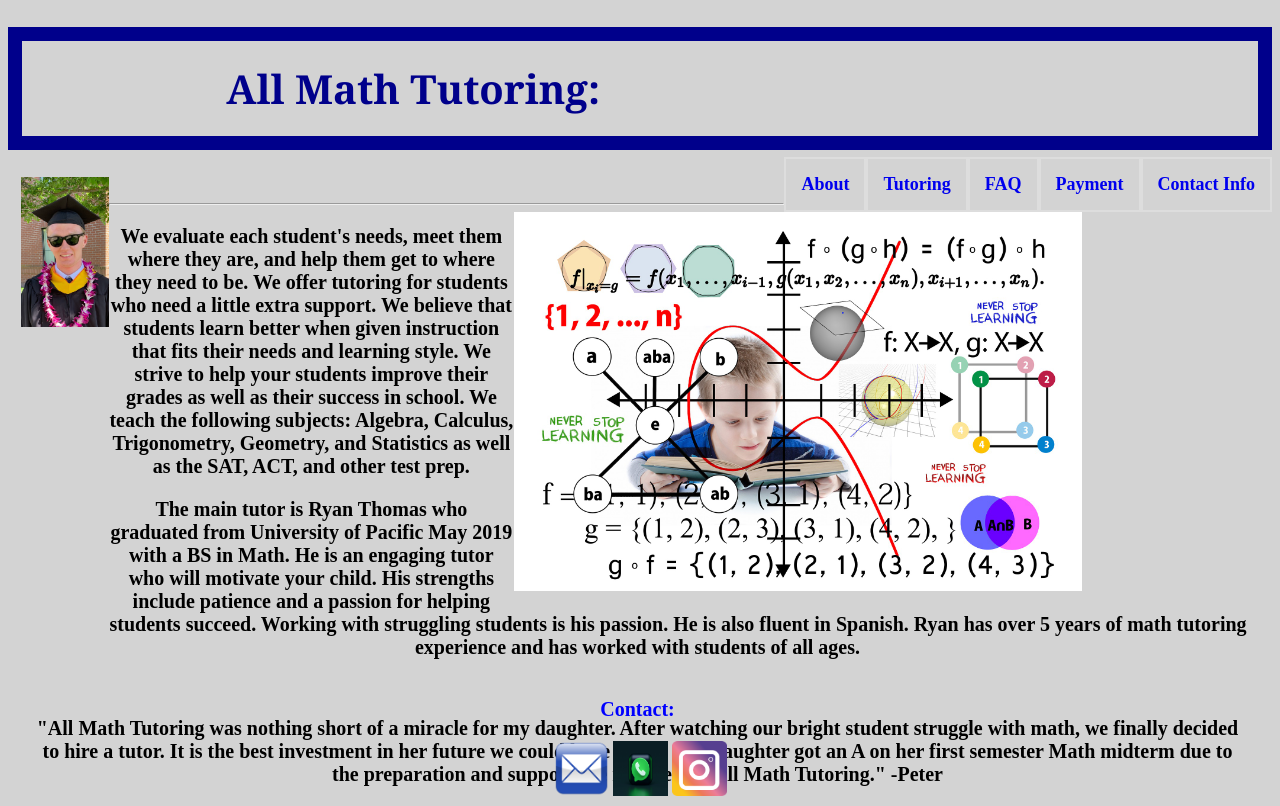
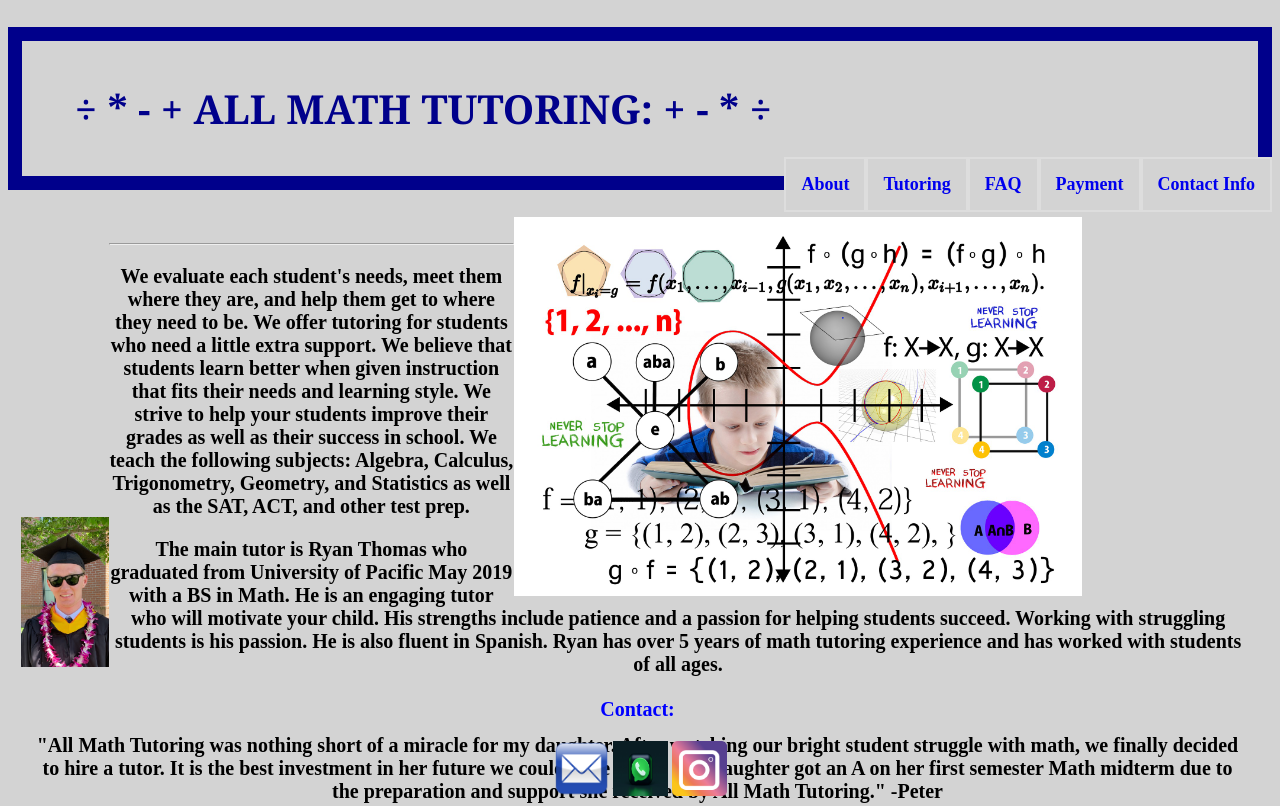
Before and after one commit to JAT1410/All-Math-Tutoring, a plain HTML site: page index.html in a window 1280 px wide. Shown: the top 806 px of the page. Drawn offline with Linux system fonts and the light colour scheme.

Commit message:
All Math Tutoring Final 1.0

```diff
--- a/index.html
+++ b/index.html
@@ -12,7 +12,7 @@ h1{
 	text-align:center;
 	font-family: Georgia, sans-serif;
 	color:#00008b;
-	padding:20px;
+	padding:40px;
 	border-bottom:10px solid #999;
 	border:2px;
 	border-color: grey;
@@ -96,10 +96,14 @@ div{
 
 </div>
 
-<h1 style="border:14px solid DarkBlue;">All Math Tutoring: </h1>
+<h1 style="border:14px solid DarkBlue;"> ÷ * - + ALL MATH TUTORING:  + - * ÷
 
 
-<img src="Images/IMG_6501.jpeg" alt="Ryan Thomas portrait image" width="100" height="150" style="float: left; width: 7%; margin-left: 1%; margin-bottom: 300px;">
+
+</h1>
+
+
+<img src="Images/IMG_6501.jpeg" alt="Ryan Thomas portrait image" width="100" height="150" style="float: left; width: 7%; margin-left: 1%; margin-top: 300px;">
 
 
 <img src="Images/kid.jpg" alt="kid" style="float: right; width: 45%; height:65%;margin-right: 15%; margin-bottom: 2px;">
```
Also changed, not shown: Contact.html (+1 -1 lines), Images/mathlogo.jpg (added).
